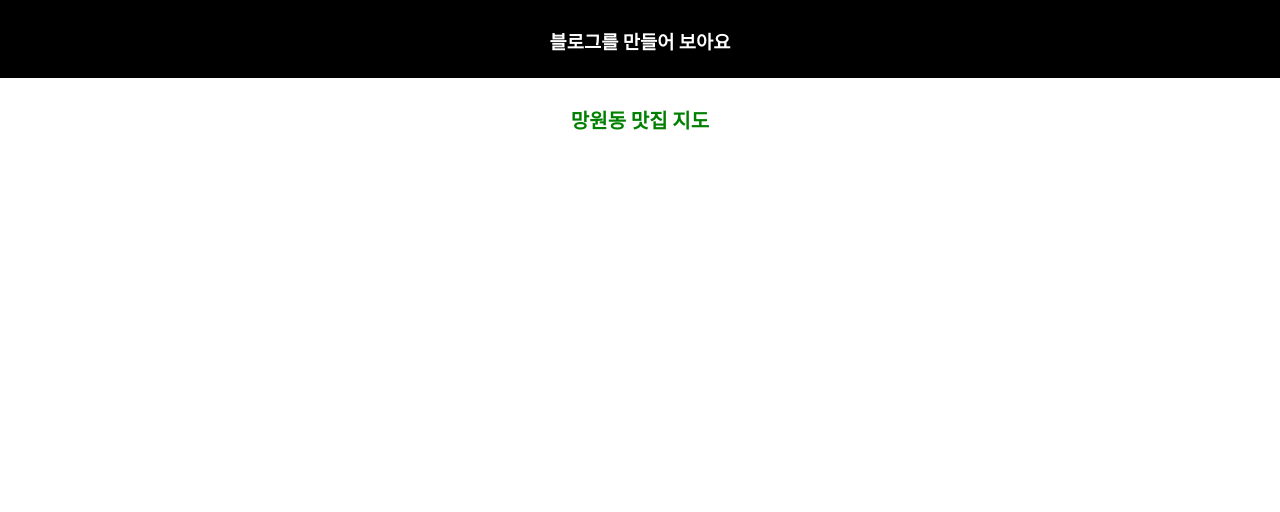
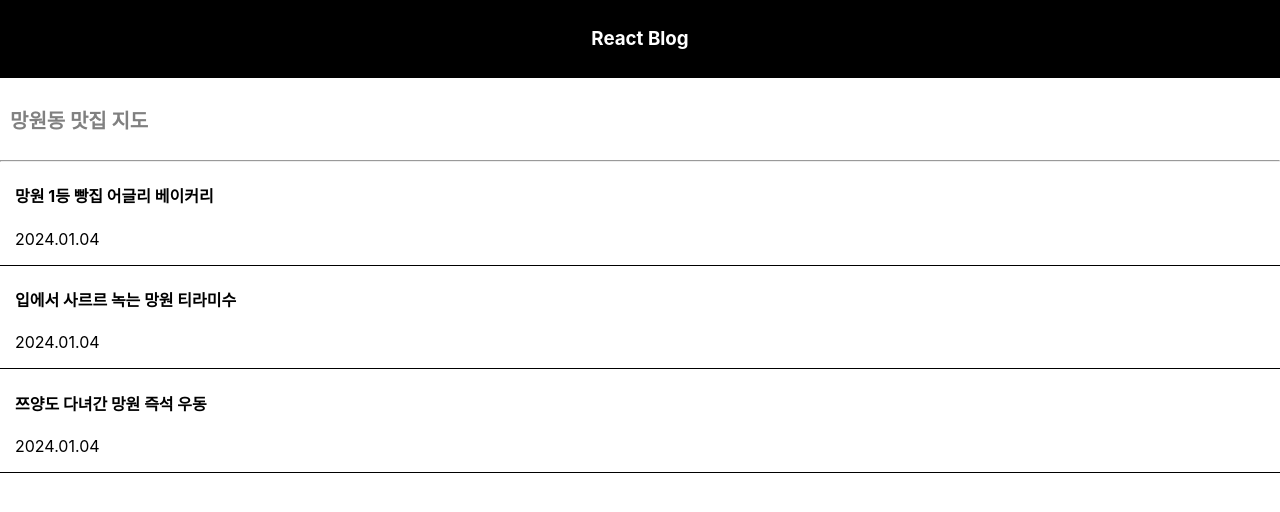
Before and after one commit to 6yoon/React-study, a React (Create React App) app: page / in a window 1280 px wide. Shown: the top 512 px of the page. Built offline with nearby package versions, Linux system fonts and the light colour scheme.

Commit message:
react part 2

```diff
--- a/src/App.css
+++ b/src/App.css
@@ -1,10 +1,15 @@
 .App {
-  text-align: center;
 }
 
 .makingBlog{
+  text-align: center;
   background-color: #000;
   height: 70px;
   color: #fff;
   padding-top: 8px;
 }
+
+.list{
+  border-bottom: #000 1px solid;
+  padding-left: 15px;
+}
--- a/src/App.js
+++ b/src/App.js
@@ -1,18 +1,47 @@
 import logo from './logo.svg';
 import './App.css';
-
-let post1 = '망원동 맛집 지도';
-//{}(데이터바인딩)으로 변수를 담을 수 있다
+import { useState } from 'react';
 
 function App() {
+
+  //{}(데이터바인딩)으로 변수를 담을 수 있다
+  let post1 = '망원동 맛집 지도';
+
+  //변수처럼 자료를 잠깐 담을 수 있는 state
+  let [a, b] = useState(['망원 1등 빵집 어글리 베이커리', '입에서 사르르 녹는 망원 티라미수', '쯔양도 다녀간 망원 즉석 우동']);
+  //a: state에 보관했던 자료, b: state의 변경을 도와주는 함수
+  /*
+    [Destructing 문법]
+    let num = [1, 2]; let a = num[0];let b = num[0];
+    =
+    let [a, b] = [1, 2];
+  */
+
+  //변수와 state 차이: 재렌더링의 유무, 언제 state를 활용해야할지 생각하고 사용
+
+  let blogName = 'React Blog';
+
   return (
     <div className="App">
       <div className="makingBlog"> {/* JSX는 className 사용 */}
-        <h3>블로그를 만들어 보아요</h3>
+        <h3>{blogName}</h3>
       </div>
-      <h4 style ={{color : 'green', fontSize : '20px'}}>{post1}</h4>
+      <h4 style ={{color : 'gray', fontSize : '20px', paddingLeft : '10px'}}>{post1}</h4>
+      <hr></hr>
+      <div className="list">
+        <h4>{ a[0] }</h4>
+        <p>2024.01.04</p>
+      </div>
+      <div className="list">
+        <h4>{ a[1] }</h4>
+        <p>2024.01.04</p>
+      </div>
+      <div className="list">
+        <h4>{ a[2] }</h4>
+        <p>2024.01.04</p>
+      </div>
     </div>
-  );
+  );//return 안에는 병렬로 태그 2개 이상 기입할 수 없다 (하나의 div 안에 작성)
 }
 
 export default App;
```
